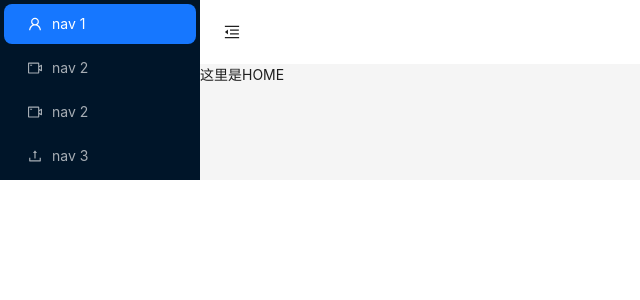
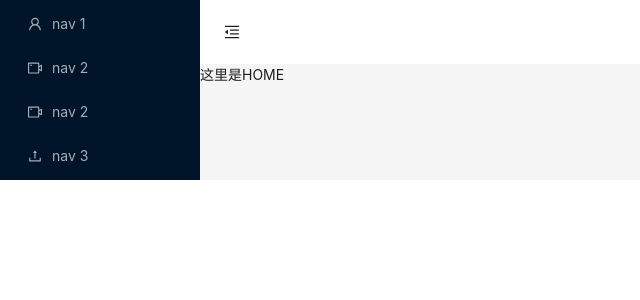
Before and after one commit to liwenka1/vven-admin, a React (Vite) app in the folder packages/admin/: page /home in a window 1280 px wide. Shown: the top 300 px of the page, without its empty margins (0-640 px from the left). Built offline with nearby package versions, Linux system fonts and the light colour scheme.

Commit message:
fix: layout 页面修改

```diff
--- a/packages/admin/src/components/layout/sider/index.tsx
+++ b/packages/admin/src/components/layout/sider/index.tsx
@@ -1,6 +1,8 @@
+import { useEffect, useState } from 'react'
+
 import { UploadOutlined, UserOutlined, VideoCameraOutlined } from '@ant-design/icons'
 import { Layout, Menu, MenuProps } from 'antd'
-import { useNavigate } from 'react-router-dom'
+import { useMatches, useNavigate } from 'react-router-dom'
 
 import useGlobalStore from '@/stores/useGlobal'
 
@@ -14,6 +16,23 @@ const Sider = () => {
 
   const { collapsed } = useGlobalStore()
 
+  const matches = useMatches()
+  console.log(matches)
+  const [openKeys, setOpenKeys] = useState<string[]>([])
+  const [selectedKeys, setSelectedKeys] = useState<string[]>([])
+
+  useEffect(() => {
+    if (collapsed) {
+      setOpenKeys([])
+    } else {
+      if (matches.length > 0) {
+        const route = matches.at(-1)
+        const handle = route?.handle
+        console.log(handle, setSelectedKeys)
+      }
+    }
+  }, [collapsed, matches])
+
   return (
     <Sider trigger={null} collapsible collapsed={collapsed}>
       <div className="m-[16px] h-[32px] rounded bg-slate-500" />
@@ -21,7 +40,8 @@ const Sider = () => {
         theme="dark"
         mode="inline"
         onClick={handleMenuClick}
-        defaultSelectedKeys={['/home']}
+        selectedKeys={selectedKeys}
+        openKeys={openKeys}
         items={[
           {
             key: '/home',
```
